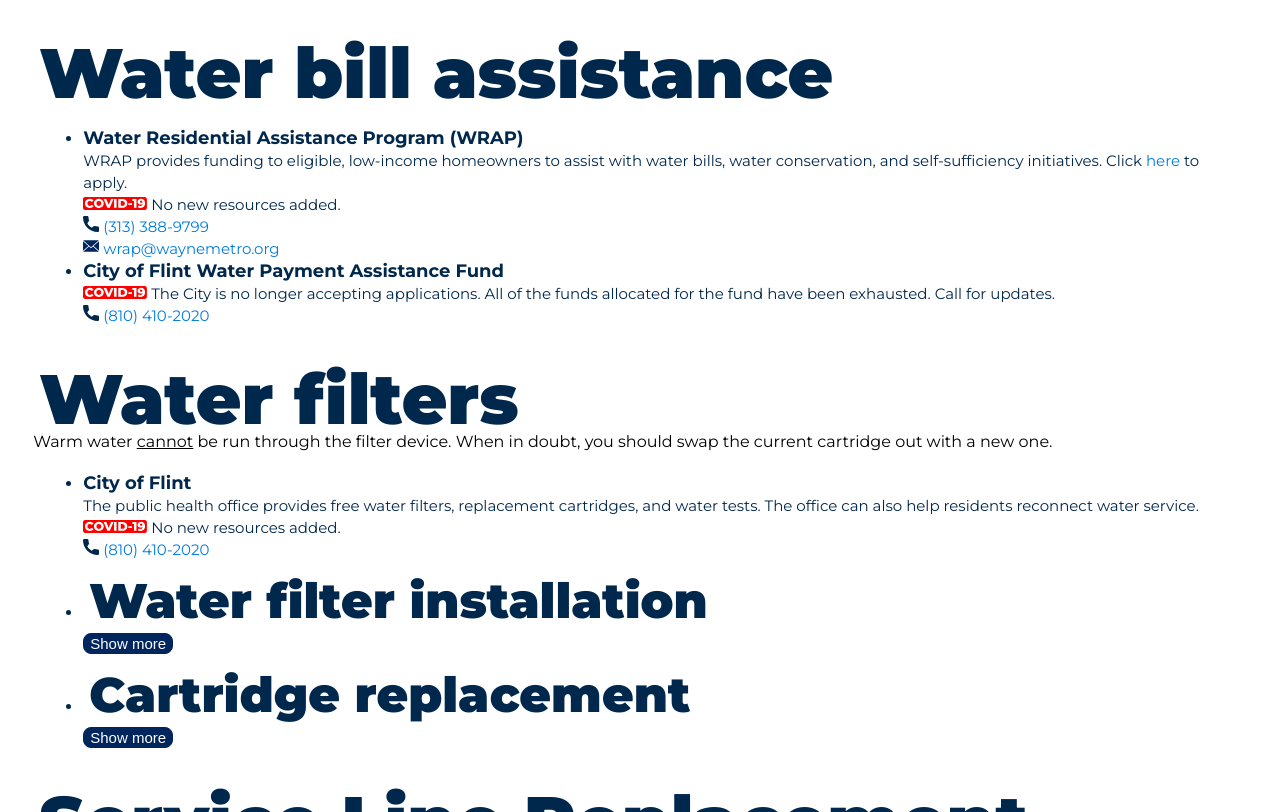
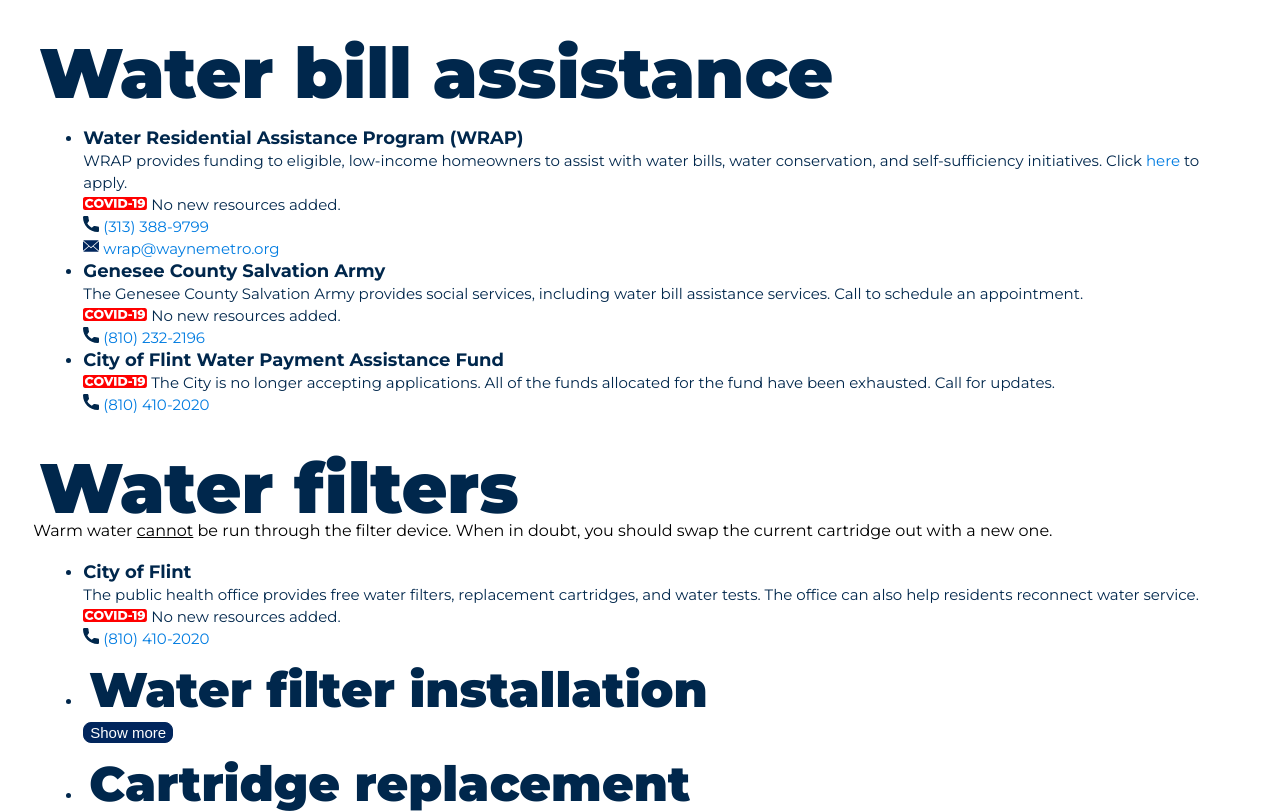
Before and after one commit to umichfjp/umichfjp.github.io, a Jekyll site: the page built from pages/resources.html, in a window 1280 px wide and 900 px high, scrolled down 2586 px, cut to the strip 0-812 px from the top of the window. Built offline with Jekyll 4.4.1, drawn with Linux system fonts in a browser that asks for light colours.

Commit message:
Update resources.html

```diff
--- a/pages/resources.html
+++ b/pages/resources.html
@@ -203,6 +203,12 @@ title: Resources for Flint residents
             <br><img src="https://umichfjp.github.io/assets/icons/covid.svg" alt="covid-19" style="width:64px;"> No new resources added.
             <br /><img src="https://umichfjp.github.io/assets/icons/phone.svg" alt="Phone" style="width:16px;"> <a href="tel:+1313-388-9799">(313) 388-9799</a>
             <br /><img src="https://umichfjp.github.io/assets/icons/mail.svg" alt="Mail" style="width:16px;"> <a href="mailto:wrap@waynemetro.org">wrap@waynemetro.org</a>
+          </li>
+          <li>
+            <b><big>Genesee County Salvation Army</big></b>
+            <br />The Genesee County Salvation Army provides social services, including water bill assistance services. Call to schedule an appointment.
+            <br><img src="https://umichfjp.github.io/assets/icons/covid.svg" alt="covid-19" style="width:64px;"> No new resources added.
+            <br /><img src="https://umichfjp.github.io/assets/icons/phone.svg" alt="Phone" style="width:16px;"> <a href="tel:+1810-232-2196">(810) 232-2196</a>
           </li>
           <li>
             <b><big>City of Flint Water Payment Assistance Fund</big></b>
```
